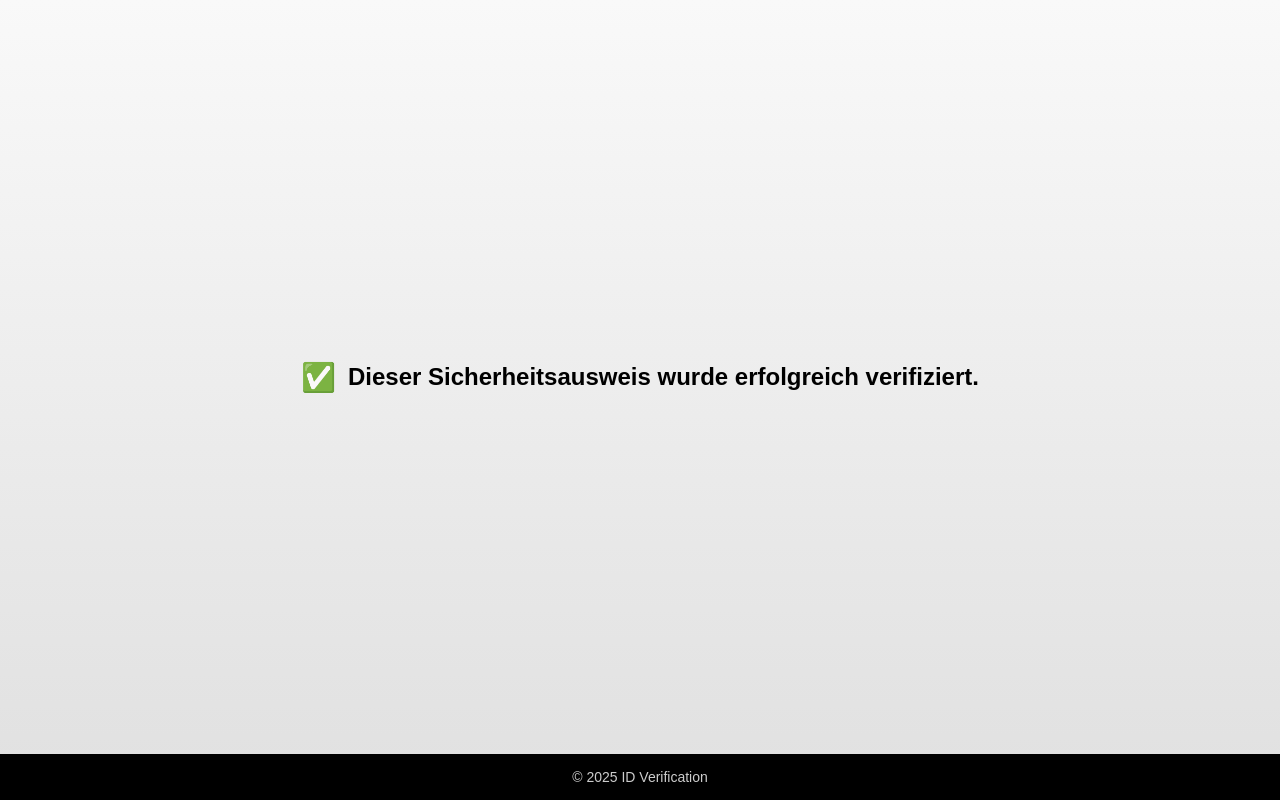
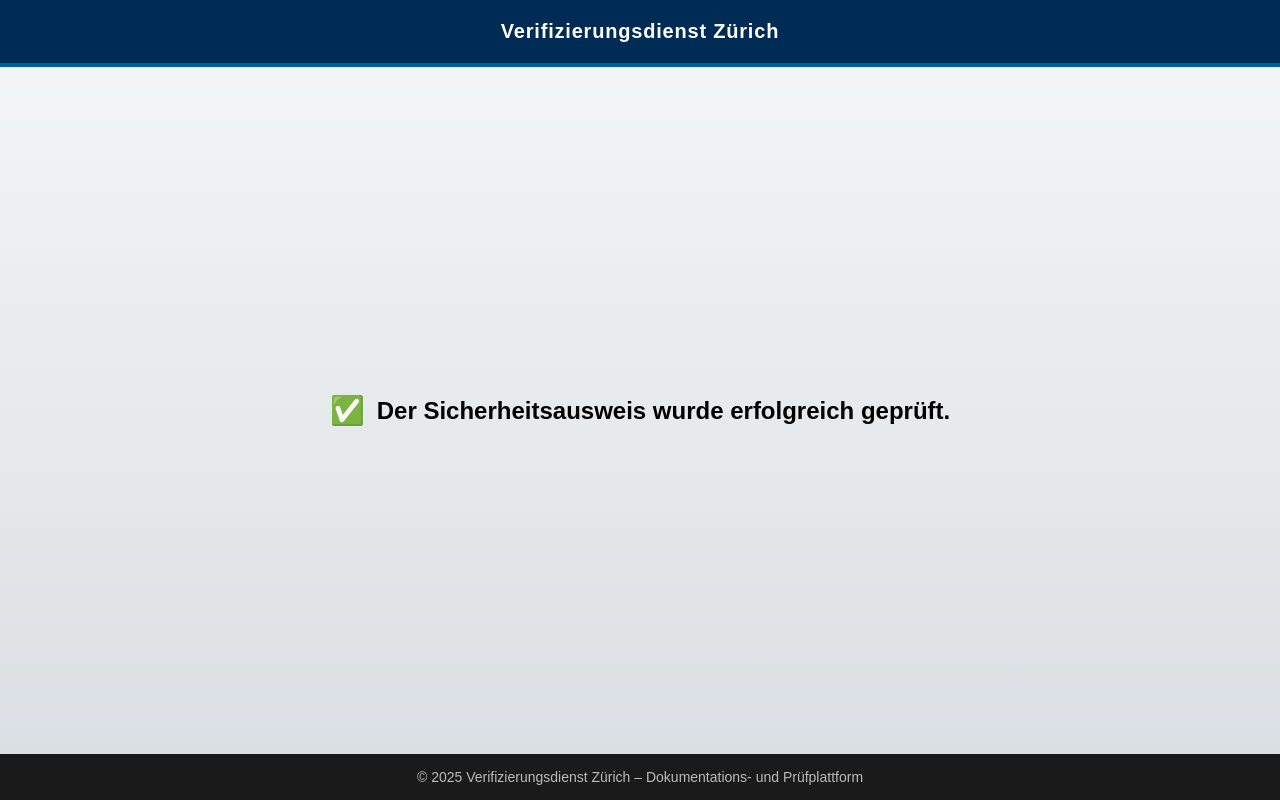
Before and after one commit to IDverification/Test-1, a plain HTML site: page index.html in a window 1280 px wide. Drawn offline with Linux system fonts and the light colour scheme.

Commit message:
Update index.html

```diff
--- a/index.html
+++ b/index.html
@@ -1,18 +1,32 @@
 <!DOCTYPE html>
 <html lang="de">
 <head>
-  <meta charset="UTF-8">
-  <meta name="viewport" content="width=device-width, initial-scale=1.0">
-  <title>Sicherheitsausweis Verifizierung</title>
+  <meta charset="UTF-8" />
+  <meta name="viewport" content="width=device-width, initial-scale=1.0"/>
+  <title>Verifizierung Sicherheitsausweis</title>
   <style>
     body {
       margin: 0;
       font-family: Arial, sans-serif;
-      background: linear-gradient(to bottom, #f9f9f9, #e0e0e0);
+      background: linear-gradient(to bottom, #f5f7f9, #d9dee2);
       color: #000;
       display: flex;
       flex-direction: column;
       min-height: 100vh;
+    }
+
+    header {
+      background: #002b55;
+      color: #fff;
+      padding: 20px 0;
+      text-align: center;
+      border-bottom: 4px solid #005fa3;
+    }
+
+    header h1 {
+      margin: 0;
+      font-size: 20px;
+      letter-spacing: 0.8px;
     }
 
     .content {
@@ -26,8 +40,8 @@
     }
 
     .footer {
-      background: #000;
-      color: #ccc;
+      background: #1a1a1a;
+      color: #bbb;
       text-align: center;
       padding: 15px;
       font-size: 14px;
@@ -54,12 +68,19 @@
   </style>
 </head>
 <body>
+
+  <header>
+    <h1>Verifizierungsdienst Zürich</h1>
+  </header>
+
   <div class="content">
     <span class="checkmark">✅</span>
-    <span>Dieser Sicherheitsausweis wurde erfolgreich verifiziert.</span>
+    <span>Der Sicherheitsausweis wurde erfolgreich geprüft.</span>
   </div>
+
   <div class="footer">
-    © 2025 ID Verification
+    © 2025 Verifizierungsdienst Zürich – Dokumentations- und Prüfplattform
   </div>
+
 </body>
 </html>
```
